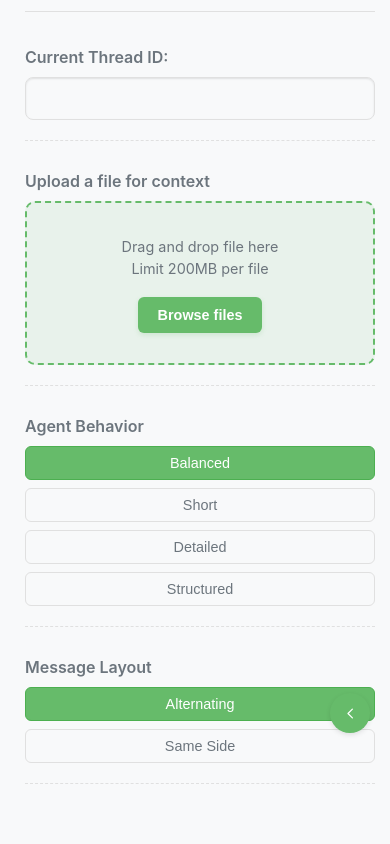
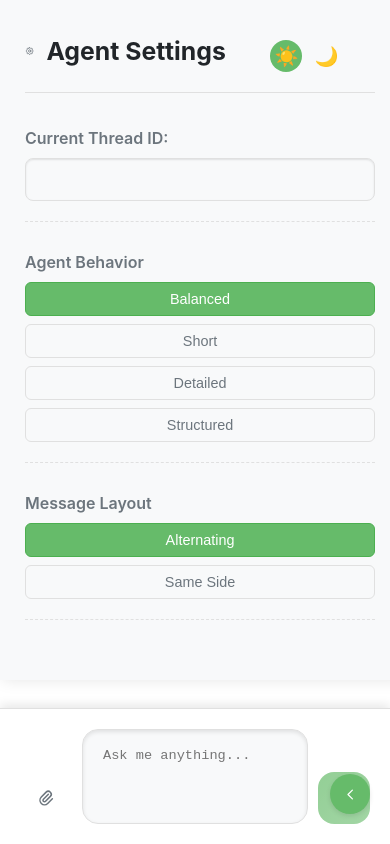
Before and after one commit to gikumar/aiagents, a React (Create React App) app in the folder frontend/: page / in a window 390 px wide. Built offline with nearby package versions, Linux system fonts and the light colour scheme.

Commit message:
changes for file attachment

```diff
--- a/frontend/src/App.css
+++ b/frontend/src/App.css
@@ -555,8 +555,15 @@ body {
 
 .input-form {
   display: flex;
+  flex-direction: column;
+  gap: 10px;
+}
+
+.input-row {
+  display: flex;
   align-items: flex-end;
   gap: 10px;
+  width: 100%;
 }
 
 .input-textarea {
@@ -573,6 +580,7 @@ body {
   box-shadow: inset 0 2px 4px var(--color-shadow);
   transition: all 0.2s ease;
   color: var(--color-text);
+  line-height: 1.5;
 }
 
 .input-textarea:focus {
@@ -580,12 +588,6 @@ body {
   border-color: var(--color-primary);
   background-color: var(--color-bg);
   box-shadow: inset 0 2px 4px var(--color-shadow), 0 0 0 3px rgba(102, 187, 106, 0.1);
-}
-
-.input-buttons {
-  display: flex;
-  align-items: center;
-  gap: 8px;
 }
 
 .send-button {
@@ -601,6 +603,7 @@ body {
   cursor: pointer;
   transition: all 0.3s cubic-bezier(0.25, 0.8, 0.25, 1);
   box-shadow: 0 4px 12px rgba(76, 175, 80, 0.25);
+  flex-shrink: 0;
 }
 
 .send-button:hover {
@@ -629,21 +632,44 @@ body {
   box-shadow: none;
 }
 
-/* ===== FILE UPLOAD INFO ===== */
-.uploaded-file-info {
+.attach-button {
+  background: none;
+  border: none;
+  color: var(--color-text-secondary);
+  cursor: pointer;
+  padding: 12px;
+  border-radius: 50%;
+  transition: all 0.2s ease;
+  flex-shrink: 0;
+  display: flex;
+  align-items: center;
+  justify-content: center;
+  height: 52px;
+  width: 52px;
+}
+
+.attach-button:hover {
+  background-color: var(--color-bg-secondary);
+  color: var(--color-primary);
+}
+
+/* ===== FILE CONTEXT DISPLAY ===== */
+.file-context-display {
   display: flex;
   align-items: center;
   gap: 10px;
   background: rgba(102, 187, 106, 0.1);
   padding: 10px 15px;
   border-radius: 12px;
-  margin-bottom: 12px;
   border: 1px dashed var(--color-primary);
-  animation: fadeIn 0.3s ease-out;
+  margin-bottom: 10px;
 }
 
-.file-name {
-  font-weight: 500;
+.file-name-tag {
+  display: flex;
+  align-items: center;
+  gap: 8px;
+  font-size: 0.9em;
   color: var(--color-primary-dark);
   flex-grow: 1;
   overflow: hidden;
@@ -658,6 +684,7 @@ body {
   cursor: pointer;
   padding: 4px;
   transition: all 0.2s ease;
+  flex-shrink: 0;
 }
 
 .clear-file-button:hover {
@@ -782,7 +809,11 @@ body {
     align-items: stretch;
   }
 
-  .input-buttons {
-    align-self: flex-end;
+  .input-row {
+    width: 100%;
+  }
+
+  .input-textarea {
+    width: 100%;
   }
 }
--- a/frontend/src/components/ChatWindow.jsx
+++ b/frontend/src/components/ChatWindow.jsx
@@ -76,6 +76,12 @@ const XCircleIcon = () => (
 const ThemeIcon = () => (
   <svg xmlns="http://www.w3.org/2000/svg" className="icon" fill="none" viewBox="0 0 24 24" stroke="currentColor" strokeWidth="2">
     <path strokeLinecap="round" strokeLinejoin="round" d="M12 3v1m0 16v1m9-9h-1M4 12H3m15.364 6.364l-.707-.707M6.343 6.343l-.707-.707m12.728 0l-.707.707M6.343 17.657l-.707.707M16 12a4 4 0 11-8 0 4 4 0 018 0z" />
+  </svg>
+);
+
+const AttachmentIcon = () => (
+  <svg xmlns="http://www.w3.org/2000/svg" className="icon-small" fill="none" viewBox="0 0 24 24" stroke="currentColor" strokeWidth={2}>
+    <path strokeLinecap="round" strokeLinejoin="round" d="M15.172 7l-6.586 6.586a2 2 0 102.828 2.828l6.414-6.586a4 4 0 00-5.656-5.656l-6.415 6.585a6 6 0 108.486 8.486L20.5 13" />
   </svg>
 );
 
@@ -428,6 +434,10 @@ const ChatWindow = () => {
     if (fileInputRef.current) fileInputRef.current.value = "";
   };
 
+  const handleFileClick = () => {
+    fileInputRef.current?.click();
+  };
+
   return (
     <div className="app-container" ref={appContainerRef}>
       {/* Left Sidebar */}
@@ -451,38 +461,6 @@ const ChatWindow = () => {
             readOnly
             title={currentThreadId}
           />
-        </div>
-
-        <div className="settings-section file-upload-section">
-          <label className="settings-label">Upload a file for context</label>
-          <div className="drag-drop-area">
-            <input
-              type="file"
-              className="file-input"
-              ref={fileInputRef}
-              onChange={handleFileUpload}
-              accept=".txt,.md,.csv,.json,.log"
-            />
-            <p>Drag and drop file here</p>
-            <p>Limit 200MB per file</p>
-            <button className="browse-files-button">Browse files</button>
-          </div>
-          {uploadedFile && (
-            <div className="uploaded-file-info">
-              <span className="file-name">{uploadedFile.name}</span>
-              {uploadedFile.isLoading && <FileLoadingIndicator />}
-              {uploadedFile.error && (
-                <span className="file-error-text">({uploadedFile.error})</span>
-              )}
-              <button
-                onClick={handleClearFile}
-                className="clear-file-button"
-                title="Clear uploaded file"
-              >
-                <XCircleIcon />
-              </button>
-            </div>
-          )}
         </div>
 
         <div className="settings-section">
@@ -614,17 +592,40 @@ const ChatWindow = () => {
 
         <div className="input-area">
           <form onSubmit={handleSubmit} className="input-form">
-            {uploadedFile && uploadedFile.name && (
+            <input
+              type="file"
+              className="file-input"
+              ref={fileInputRef}
+              onChange={handleFileUpload}
+              accept=".txt,.md,.csv,.json,.log"
+              style={{ display: 'none' }}
+            />
+            {uploadedFile && (
               <div className="file-context-display">
                 <span className="file-name-tag">
                   <span className="file-icon">📄</span> {uploadedFile.name}
                 </span>
                 {uploadedFile.isLoading && <FileLoadingIndicator />}
-                {uploadedFile.error && (
-                  <span className="file-error-text">({uploadedFile.error})</span>
+                {!uploadedFile.isLoading && (
+                  <button
+                    onClick={handleClearFile}
+                    className="clear-file-button"
+                    title="Clear uploaded file"
+                  >
+                    <XCircleIcon />
+                  </button>
                 )}
               </div>
             )}
+            <div className="input-row">
+              <button
+                type="button"
+                className="attach-button"
+                onClick={handleFileClick}
+                title="Attach file"
+              >
+                <AttachmentIcon />
+              </button>
               <textarea
                 className="input-textarea"
                 rows={3}
@@ -638,7 +639,6 @@ const ChatWindow = () => {
                 }}
                 disabled={loading || (uploadedFile && uploadedFile.isLoading)}
               ></textarea>
-            <div className="input-buttons">
               <button
                 type="submit"
                 className={`send-button ${
```
Lines whose indentation alone changed are shown as unchanged.
